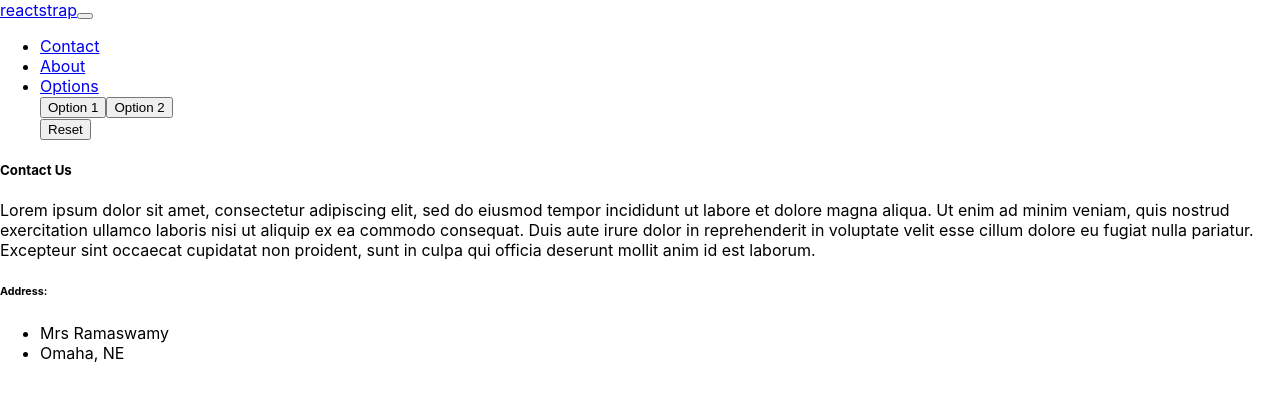
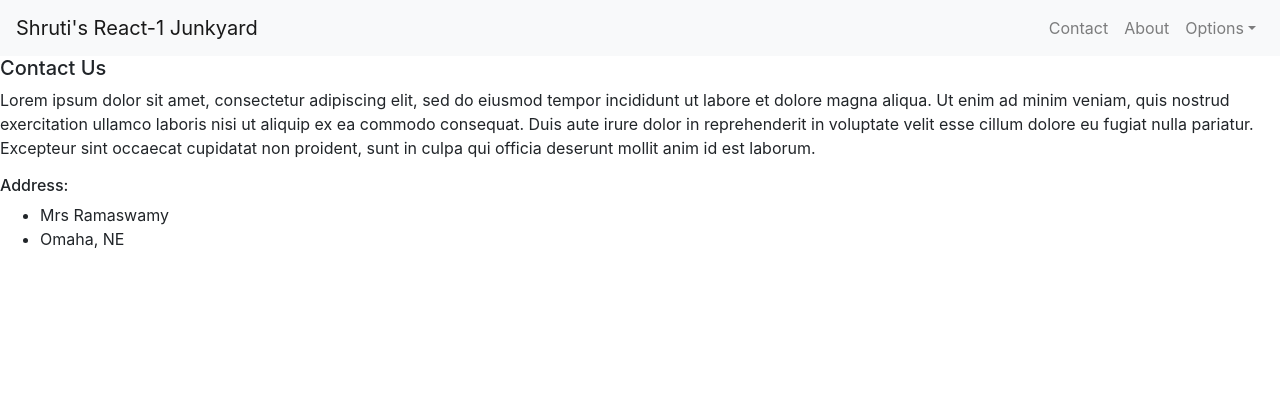
Before and after one commit to ShrutiMalik123/login-form, a React (Create React App) app: page /Contact in a window 1280 px wide. Shown: the top 400 px of the page. Built offline with nearby package versions, Linux system fonts and the light colour scheme.

Commit message:
Navbar working: Thank you Ronny.

```diff
--- a/src/components/AppRouter.js
+++ b/src/components/AppRouter.js
@@ -10,9 +10,9 @@ function AppRouter() {
     return (
       <Router>
           <Switch>
-          <Route path="/" exact component={UserForm} />
+          <Route path="/" exact component={Dashboard} />
           <Route path="/Login" component={Login} />
-          <Route path="/Dashboard" component={Dashboard} />
+          <Route path="/UserForm" component={UserForm} />
           <Route path="/About" component={About} />
           <Route path="/Contact" component={Contact} />
           </Switch>
--- a/src/components/Navbar.js
+++ b/src/components/Navbar.js
@@ -11,6 +11,8 @@ import {
   DropdownToggle,
   DropdownMenu,
   DropdownItem } from 'reactstrap';
+  import 'bootstrap/dist/css/bootstrap.min.css';
+
 
 export default class Example extends React.Component {
   constructor(props) {
@@ -30,7 +32,7 @@ export default class Example extends React.Component {
     return (
       <div>
         <Navbar color="light" light expand="md">
-          <NavbarBrand href="/">reactstrap</NavbarBrand>
+          <NavbarBrand href="/">Shruti's React-1 Junkyard</NavbarBrand>
           <NavbarToggler onClick={this.toggle} />
           <Collapse isOpen={this.state.isOpen} navbar>
             <Nav className="ml-auto" navbar>
@@ -46,7 +48,7 @@ export default class Example extends React.Component {
                 </DropdownToggle>
                 <DropdownMenu right>
                   <DropdownItem>
-                    Option 1
+                  <NavLink href="/UserForm">Formik forms with no backend</NavLink>
                   </DropdownItem>
                   <DropdownItem>
                     Option 2
```
